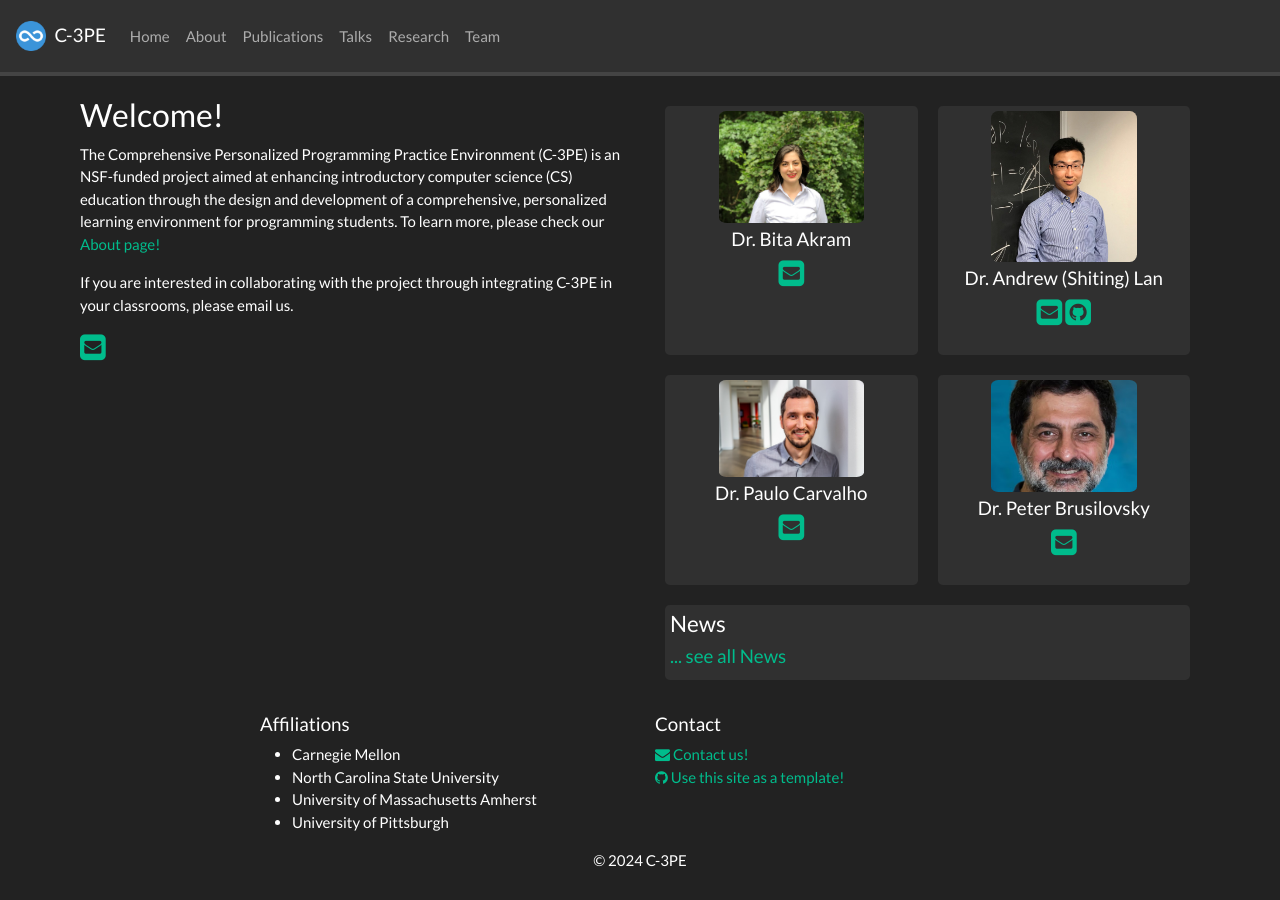
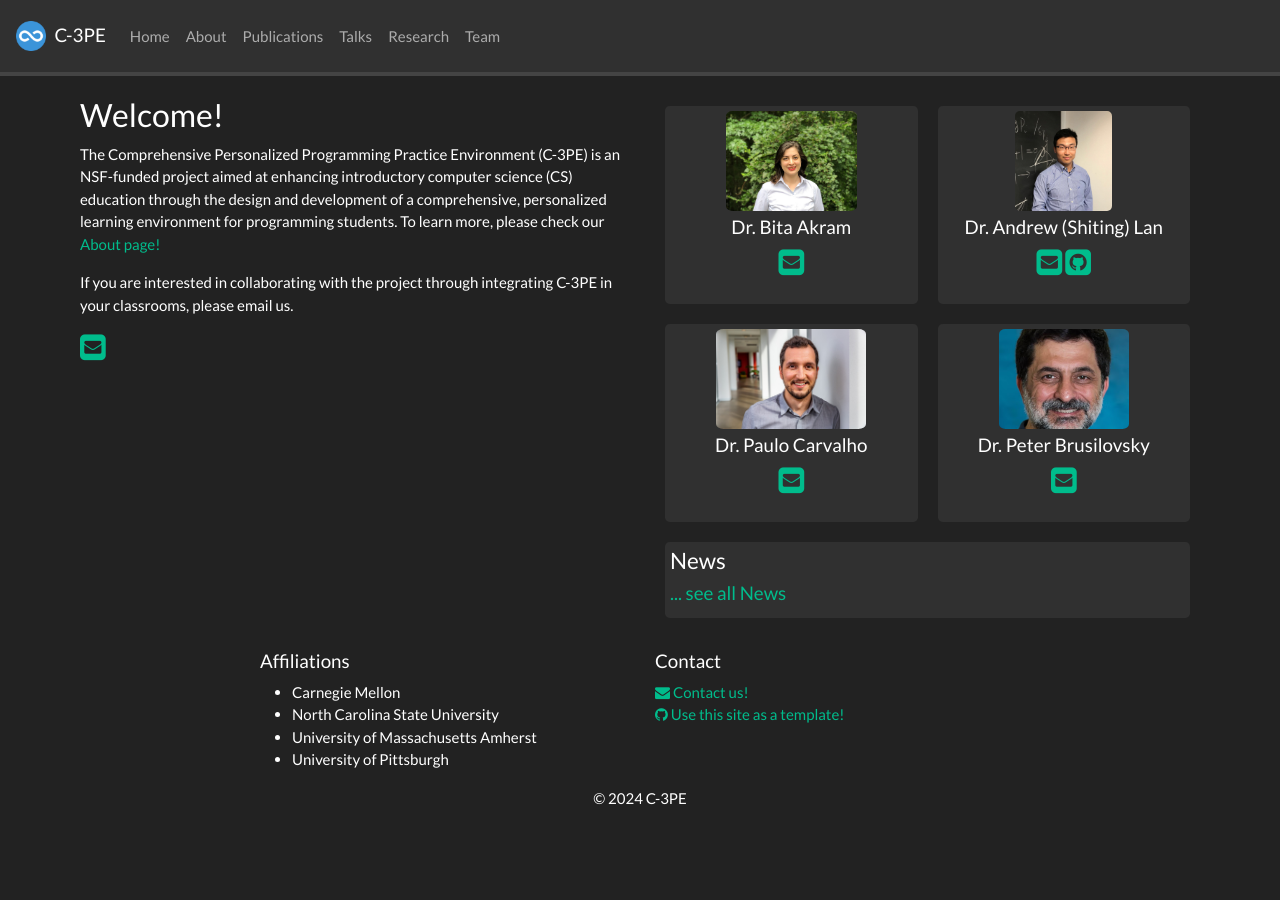
Before and after one commit to C-3PE/c-3pe.github.io, a Jekyll site: the page built from _pages/home.md, in a window 1280 px wide. Built offline with Jekyll 4.4.1, drawn with Linux system fonts in a browser that asks for light colours; nearby versions of some CDN libraries; a style sheet for code colours, icons or effects is not loaded.

Commit message:
Resize images

```diff
--- a/_includes/sidebar.html
+++ b/_includes/sidebar.html
@@ -13,7 +13,7 @@
 
 <div class="col jumbotron">
    <center>
-   <a href="{{site.url}}{{site.baseurl}}/about"><img src="{{site.url}}{{site.baseurl}}/images/{{ member.photo }}" width="60%" style="block:inline; margin-left:auto; margin-right:auto; margin-bottom:5px;"/></a>
+   <a href="{{site.url}}{{site.baseurl}}/about"><img src="{{site.url}}{{site.baseurl}}/images/{{ member.photo }}" height="100px" style="block:inline; margin-left:auto; margin-right:auto; margin-bottom:5px;"/></a>
    <h5>{{ member.name }}</h5>
    <div style="margin-bottom:5px">
    {% if member.email %}<a href="mailto:{{ member.email }}" target="_blank"><i class="fa fa-envelope-square fa-2x"></i></a> {% endif %}
```
